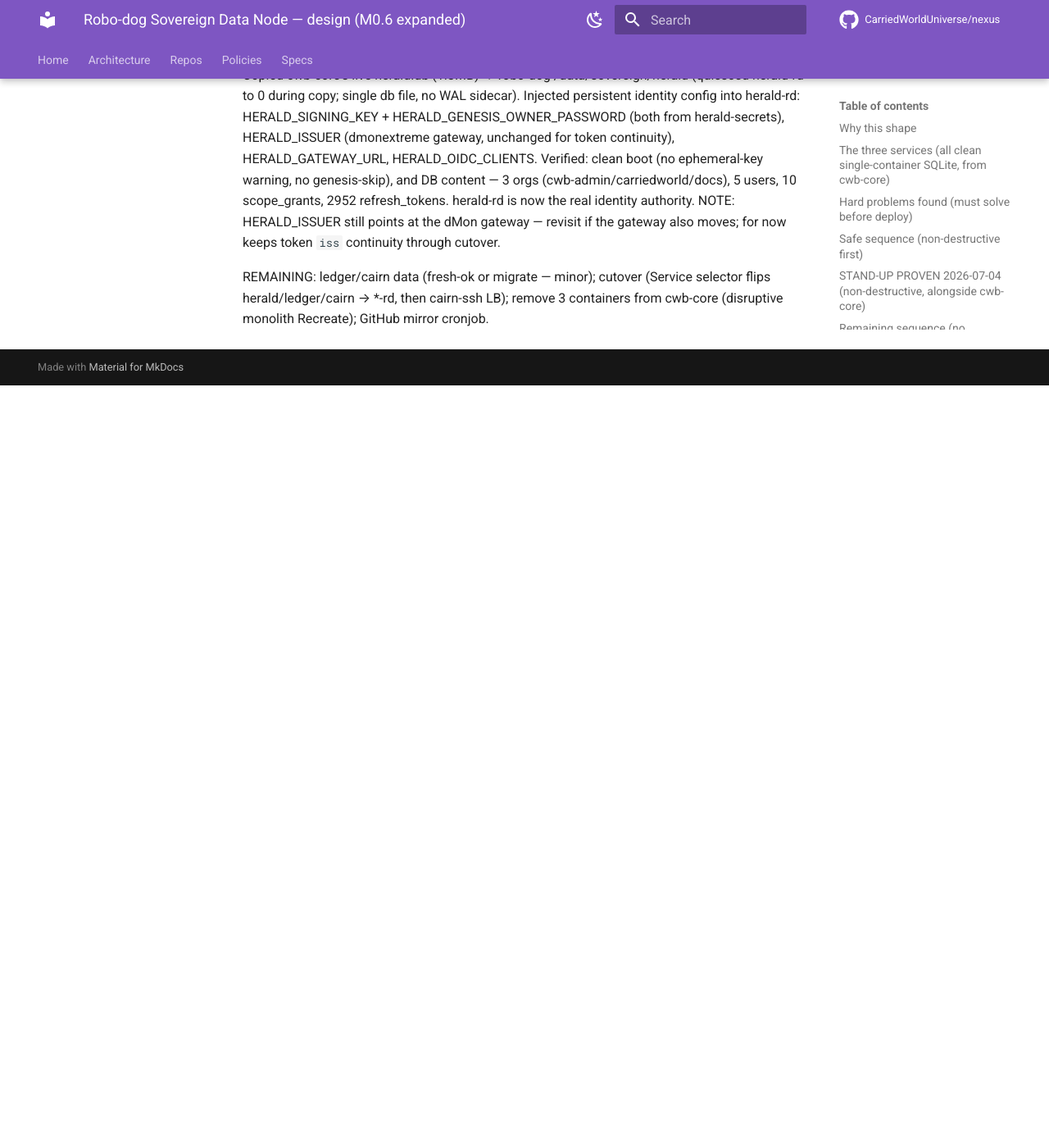
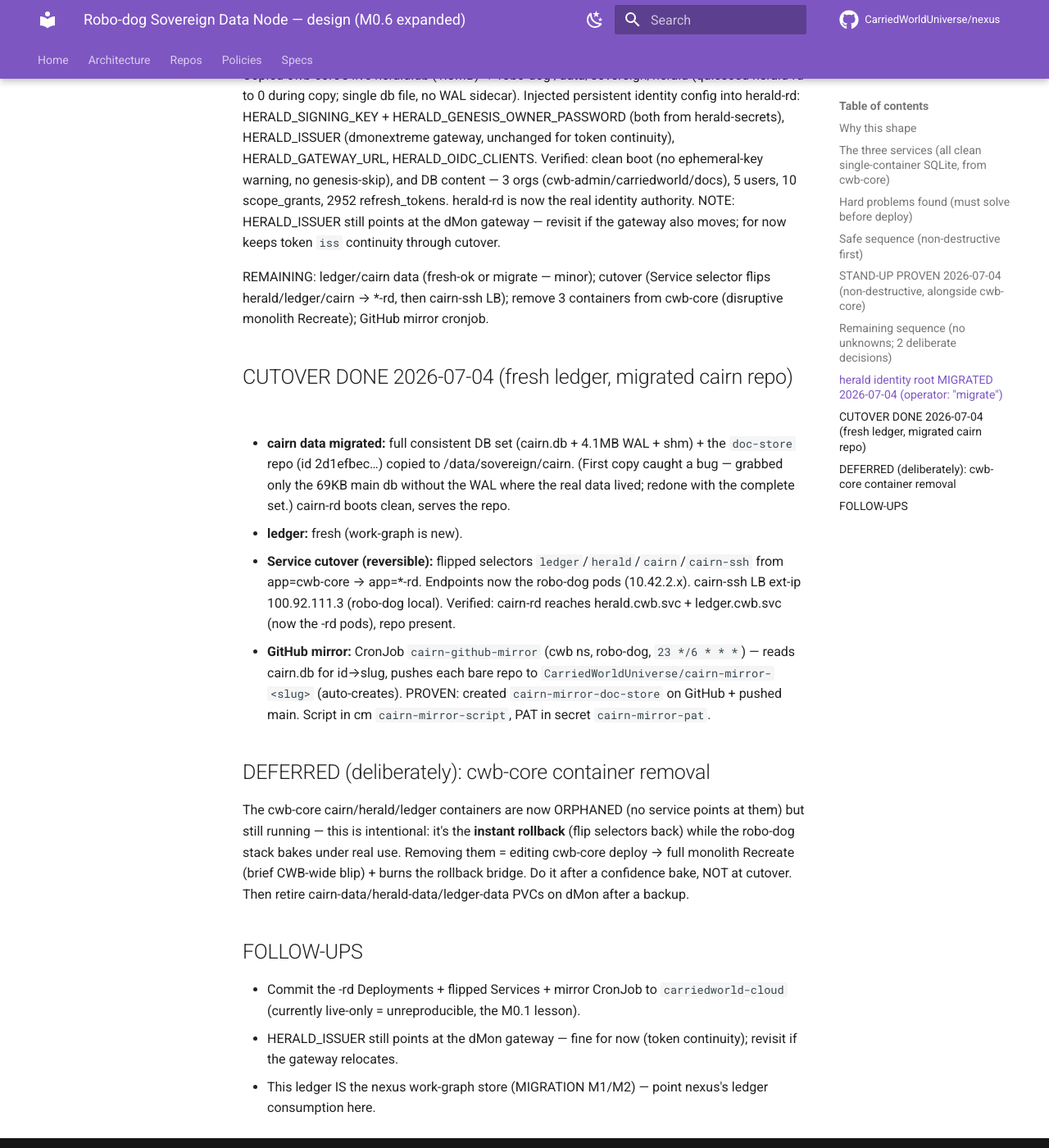
Before and after one commit to CarriedWorldUniverse/nexus, an MkDocs documentation site: the page built from docs/network/SOVEREIGN-DATA-NODE.md, in a window 1280 px wide and 1400 px high, scrolled down 3233 px. Shown: the whole window at 82% size. Built offline with MkDocs 1.6.1 and Material for MkDocs 9.7.7, drawn with Linux system fonts in a browser that asks for light colours; comment, search, counter and statistics services are not loaded; before the commit the page ends 3703 px from its top, so only the background shows below that.

Commit message:
sovereign data node CUTOVER DONE: cairn repo migrated (full WAL-consistent set), fresh ledger, services flipped to robo-dog pods (reversible), GitHub mirror cronjob proven (cairn-mirror-doc-store created+pushed). cwb-core container removal DEFERRED as rollback safety until a confidence bake.
Co-Authored-By: Claude Fable 5 <noreply@anthropic.com>

Change-Id: zupvnqqszxnyknxullqntkkvtkqkyzonpruswlpqsrqqtoztpplyprlwrqyusnrxm

```diff
--- a/docs/network/SOVEREIGN-DATA-NODE.md
+++ b/docs/network/SOVEREIGN-DATA-NODE.md
@@ -58,3 +58,17 @@ Nexus-rebuild tie-in: this ledger IS the work-graph store (MIGRATION M1/M2) —
 Copied cwb-core's live herald.db (1.3MB) → robo-dog /data/sovereign/herald (quiesced herald-rd to 0 during copy; single db file, no WAL sidecar). Injected persistent identity config into herald-rd: HERALD_SIGNING_KEY + HERALD_GENESIS_OWNER_PASSWORD (both from herald-secrets), HERALD_ISSUER (dmonextreme gateway, unchanged for token continuity), HERALD_GATEWAY_URL, HERALD_OIDC_CLIENTS. Verified: clean boot (no ephemeral-key warning, no genesis-skip), and DB content — 3 orgs (cwb-admin/carriedworld/docs), 5 users, 10 scope_grants, 2952 refresh_tokens. herald-rd is now the real identity authority. NOTE: HERALD_ISSUER still points at the dMon gateway — revisit if the gateway also moves; for now keeps token `iss` continuity through cutover.
 
 REMAINING: ledger/cairn data (fresh-ok or migrate — minor); cutover (Service selector flips herald/ledger/cairn → *-rd, then cairn-ssh LB); remove 3 containers from cwb-core (disruptive monolith Recreate); GitHub mirror cronjob.
+
+## CUTOVER DONE 2026-07-04 (fresh ledger, migrated cairn repo)
+- **cairn data migrated:** full consistent DB set (cairn.db + 4.1MB WAL + shm) + the `doc-store` repo (id 2d1efbec…) copied to /data/sovereign/cairn. (First copy caught a bug — grabbed only the 69KB main db without the WAL where the real data lived; redone with the complete set.) cairn-rd boots clean, serves the repo.
+- **ledger:** fresh (work-graph is new).
+- **Service cutover (reversible):** flipped selectors `ledger`/`herald`/`cairn`/`cairn-ssh` from app=cwb-core → app=*-rd. Endpoints now the robo-dog pods (10.42.2.x). cairn-ssh LB ext-ip 100.92.111.3 (robo-dog local). Verified: cairn-rd reaches herald.cwb.svc + ledger.cwb.svc (now the -rd pods), repo present.
+- **GitHub mirror:** CronJob `cairn-github-mirror` (cwb ns, robo-dog, `23 */6 * * *`) — reads cairn.db for id→slug, pushes each bare repo to `CarriedWorldUniverse/cairn-mirror-<slug>` (auto-creates). PROVEN: created `cairn-mirror-doc-store` on GitHub + pushed main. Script in cm `cairn-mirror-script`, PAT in secret `cairn-mirror-pat`.
+
+## DEFERRED (deliberately): cwb-core container removal
+The cwb-core cairn/herald/ledger containers are now ORPHANED (no service points at them) but still running — this is intentional: it's the **instant rollback** (flip selectors back) while the robo-dog stack bakes under real use. Removing them = editing cwb-core deploy → full monolith Recreate (brief CWB-wide blip) + burns the rollback bridge. Do it after a confidence bake, NOT at cutover. Then retire cairn-data/herald-data/ledger-data PVCs on dMon after a backup.
+
+## FOLLOW-UPS
+- Commit the -rd Deployments + flipped Services + mirror CronJob to `carriedworld-cloud` (currently live-only = unreproducible, the M0.1 lesson).
+- HERALD_ISSUER still points at the dMon gateway — fine for now (token continuity); revisit if the gateway relocates.
+- This ledger IS the nexus work-graph store (MIGRATION M1/M2) — point nexus's ledger consumption here.
```
